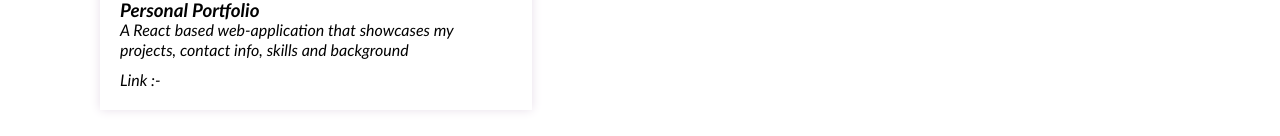
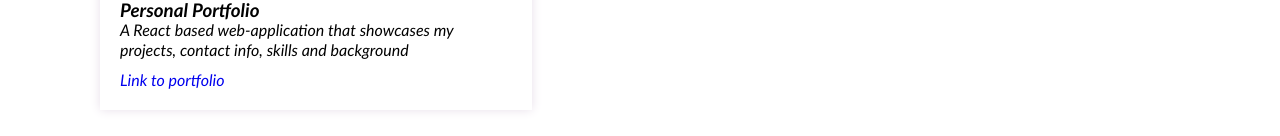
Before and after one commit to Amar-1127/Personal-Portfolio, a React (Create React App) app: page /MyPortfolio in a window 1280 px wide. Shown: the part 664-800 px from the top of the page. Built offline with nearby package versions, Linux system fonts and the light colour scheme.

Commit message:
Added Link to project

```diff
--- a/src/App.css
+++ b/src/App.css
@@ -210,7 +210,9 @@ p {
     gap: 10px;
     line-height: 20px;
 }
-
+.portfolio-link{
+    text-decoration: none;
+}
 /* My Portfolio Ends */
 
 /* ContactMe */
--- a/src/Components/Home/MyPortfolio.jsx
+++ b/src/Components/Home/MyPortfolio.jsx
@@ -31,7 +31,10 @@ export default function MyPortfolio() {
                         <h3 className="protfolio-section-title">Personal Portfolio</h3>
                         <p className="portfolio-text"> A React based web-application that showcases my projects, contact info, skills and background </p>
                     </div>
-                    <p className="portfolio-link"> Link :-  </p>
+                    <a href="https://amar-1127.github.io/Personal-Portfolio/"
+                       className="portfolio-link"
+                       target="_blank"
+                       rel="noopener noreferrer">Link to portfolio</a>
                 </div>
             </div>
 
```
